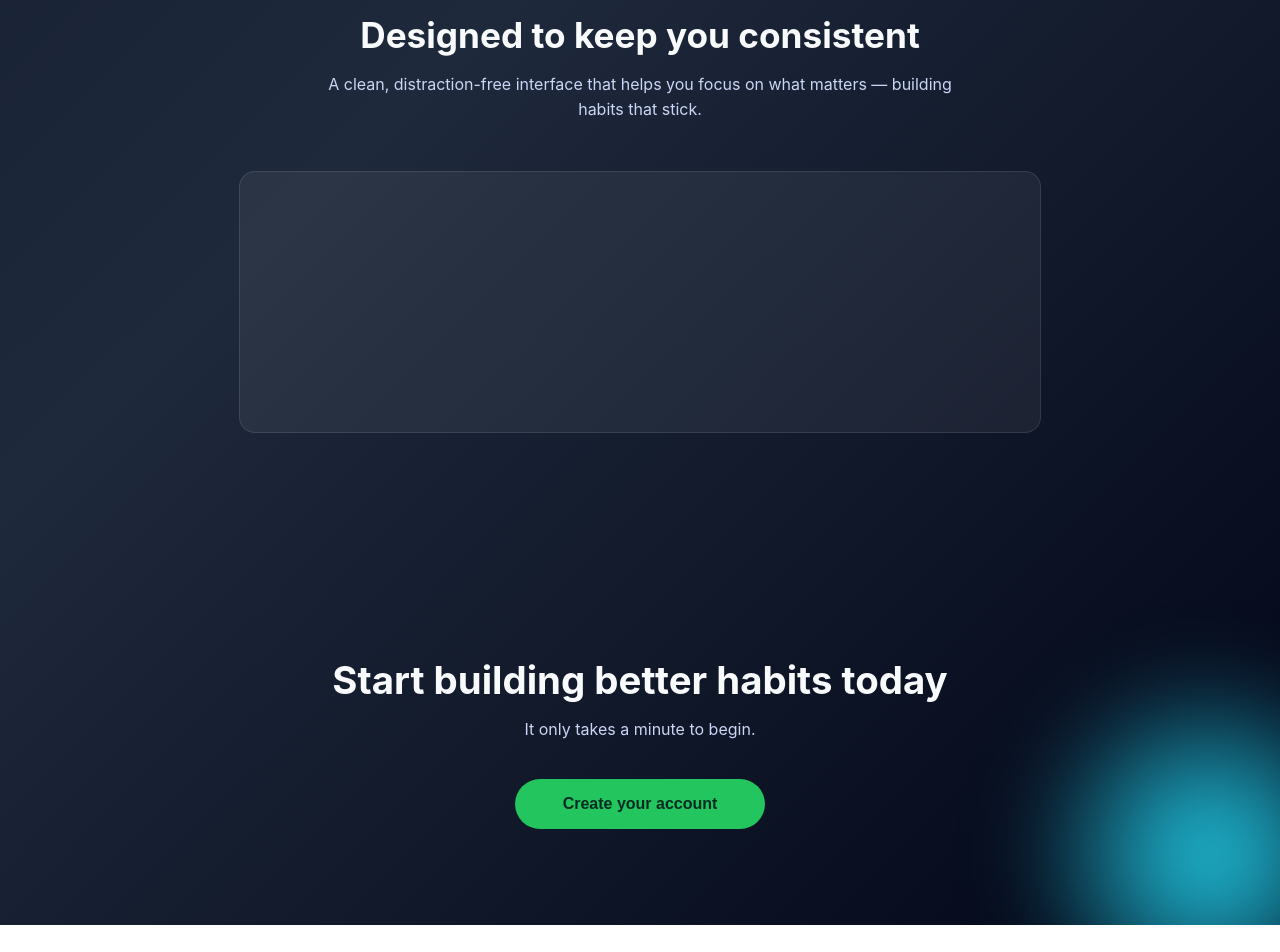
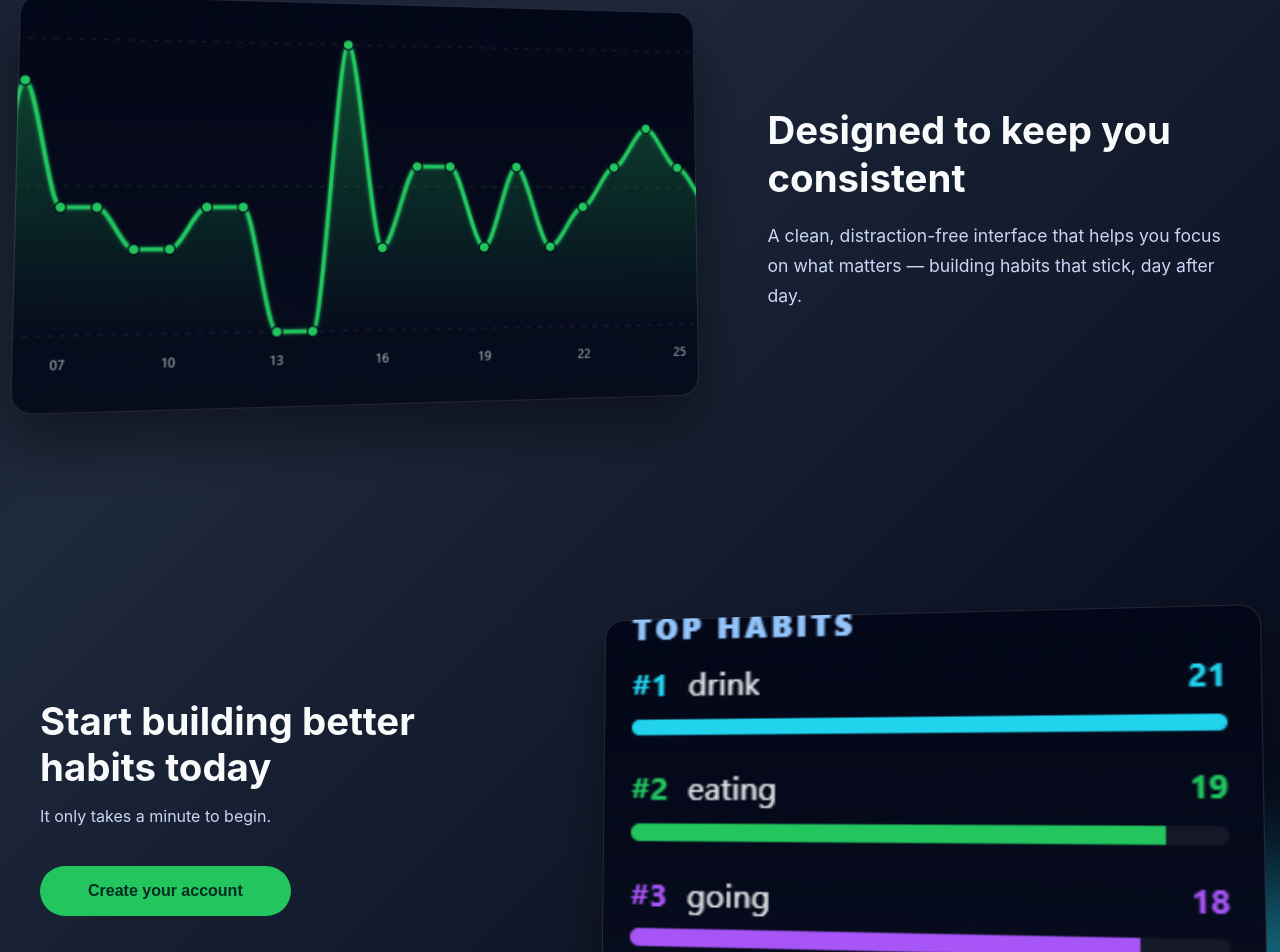
Before and after one commit to KaushalMikaelson/habit-tracker, a React (Create React App) app in the folder frontend/: page / in a window 1280 px wide. Shown: the part 1186-2138 px from the top of the page. Before the commit the page ends 2111 px from the top, so only its background shows below. Built offline with nearby package versions, Linux system fonts and the light colour scheme; no server answers.

Commit message:
Fixed Landing Page

```diff
--- a/frontend/src/pages/LandingPage.jsx
+++ b/frontend/src/pages/LandingPage.jsx
@@ -1,6 +1,8 @@
 import { useNavigate } from "react-router-dom";
 import AuthLayout from "../layouts/AuthLayout";
 import HeroImage from "../Photos/hero.png";
+import Graph from "../Photos/Graph.png";
+import Top from "../Photos/Top.png";
 
 export default function LandingPage() {
   const navigate = useNavigate();
@@ -51,7 +53,6 @@ export default function LandingPage() {
         </div>
       </div>
 
-      {/* ================= HERO SECTION ================= */}
       {/* ================= HERO SECTION ================= */}
       <section
         style={{
@@ -196,16 +197,58 @@ export default function LandingPage() {
       {/* ================= PRODUCT PREVIEW PLACEHOLDER ================= */}
       <section
         style={{
-          padding: "6rem 2rem",
-          textAlign: "center",
-          color: "#cbd5f5",
+          padding: "7rem 2rem",
+          display: "flex",
+          justifyContent: "center",
         }}
       >
+        <div
+          style={{
+            display: "flex",
+            gap: "4rem",
+            maxWidth: "1200px",
+            width: "100%",
+            alignItems: "center",
+            perspective: "1200px",
+          }}
+        >
+          {/* IMAGE CARD */}
+          <div
+            style={{
+              flex: "1.4",
+              height: "400px",
+              borderRadius: "20px",
+              backgroundImage: `url(${Graph})`,
+              backgroundSize: "cover",
+              backgroundPosition: "center",
+              border: "1px solid rgba(255,255,255,0.12)",
+              boxShadow: "0 30px 60px rgba(0,0,0,0.45)",
+              transform: "rotateY(10deg) rotateX(4deg)", // 👈 opposite inward tilt
+              transition: "transform 0.45s ease, box-shadow 0.45s ease",
+              transformStyle: "preserve-3d",
+            }}
+            onMouseEnter={(e) => {
+              e.currentTarget.style.transform =
+                "rotateY(4deg) rotateX(0deg) scale(1.03)"; // 👈 opposite outward
+              e.currentTarget.style.boxShadow =
+                "0 40px 80px rgba(0,0,0,0.6)";
+            }}
+            onMouseLeave={(e) => {
+              e.currentTarget.style.transform =
+                "rotateY(10deg) rotateX(4deg) scale(1)";
+              e.currentTarget.style.boxShadow =
+                "0 30px 60px rgba(0,0,0,0.45)";
+            }}
+          />
+
+          {/* CONTENT */}
+          <div style={{ flex: "1", color: "#cbd5f5" }}>
             <h2
               style={{
-            fontSize: "2.2rem",
+                fontSize: "2.4rem",
                 color: "#f9fafb",
-            marginBottom: "1rem",
+                marginBottom: "1.2rem",
+                lineHeight: 1.25,
               }}
             >
               Designed to keep you consistent
@@ -213,37 +256,41 @@ export default function LandingPage() {
 
             <p
               style={{
-            maxWidth: "650px",
-            margin: "0 auto",
-            lineHeight: 1.6,
+                maxWidth: "520px",
+                lineHeight: 1.7,
+                fontSize: "1.1rem",
               }}
             >
               A clean, distraction-free interface that helps you focus on what
-          matters — building habits that stick.
+              matters — building habits that stick, day after day.
             </p>
+          </div>
+        </div>
+      </section>
 
-        {/* Placeholder box for future screenshots */}
-        <div
-          style={{
-            marginTop: "3rem",
-            height: "260px",
-            maxWidth: "800px",
-            marginLeft: "auto",
-            marginRight: "auto",
-            borderRadius: "16px",
-            background: "rgba(255,255,255,0.06)",
-            border: "1px solid rgba(255,255,255,0.1)",
-          }}
-        />
-      </section>
+
+
 
       {/* ================= FINAL CTA ================= */}
       <section
         style={{
           padding: "6rem 2rem",
-          textAlign: "center",
+          display: "flex",
+          justifyContent: "center",
         }}
       >
+        <div
+          style={{
+            display: "flex",
+            gap: "4rem",
+            maxWidth: "1200px",
+            width: "100%",
+            alignItems: "center",
+            perspective: "1200px",
+          }}
+        >
+          {/* CONTENT */}
+          <div style={{ flex: "1", textAlign: "left" }}>
             <h2
               style={{
                 fontSize: "2.4rem",
@@ -278,7 +325,39 @@ export default function LandingPage() {
             >
               Create your account
             </button>
+          </div>
+
+          {/* IMAGE CARD (RIGHT) */}
+          <div
+            style={{
+              flex: "1.3",
+              height: "360px",
+              borderRadius: "20px",
+              backgroundImage: `url(${Top})`,
+              backgroundSize: "cover",
+              backgroundPosition: "center",
+              border: "1px solid rgba(255,255,255,0.12)",
+              boxShadow: "0 26px 52px rgba(0,0,0,0.4)",
+              transform: "rotateY(-10deg) rotateX(3deg)", // 👈 opposite tilt
+              transition: "transform 0.45s ease, box-shadow 0.45s ease",
+              transformStyle: "preserve-3d",
+            }}
+            onMouseEnter={(e) => {
+              e.currentTarget.style.transform =
+                "rotateY(-4deg) rotateX(0deg) scale(1.02)";
+              e.currentTarget.style.boxShadow =
+                "0 36px 70px rgba(0,0,0,0.55)";
+            }}
+            onMouseLeave={(e) => {
+              e.currentTarget.style.transform =
+                "rotateY(-10deg) rotateX(3deg) scale(1)";
+              e.currentTarget.style.boxShadow =
+                "0 26px 52px rgba(0,0,0,0.4)";
+            }}
+          />
+        </div>
       </section>
+
     </AuthLayout>
   );
 }
```
Also changed, not shown: frontend/src/Photos/Graph.png (added), frontend/src/Photos/Top.png (added). Lines whose indentation alone changed are shown as unchanged.
